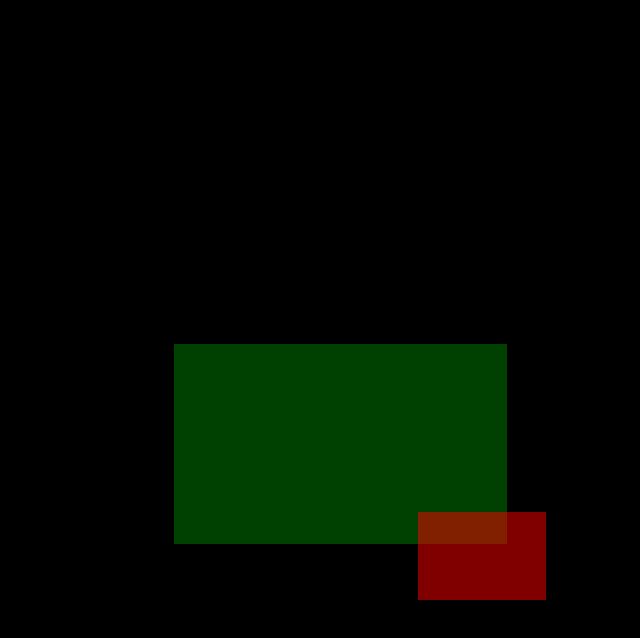
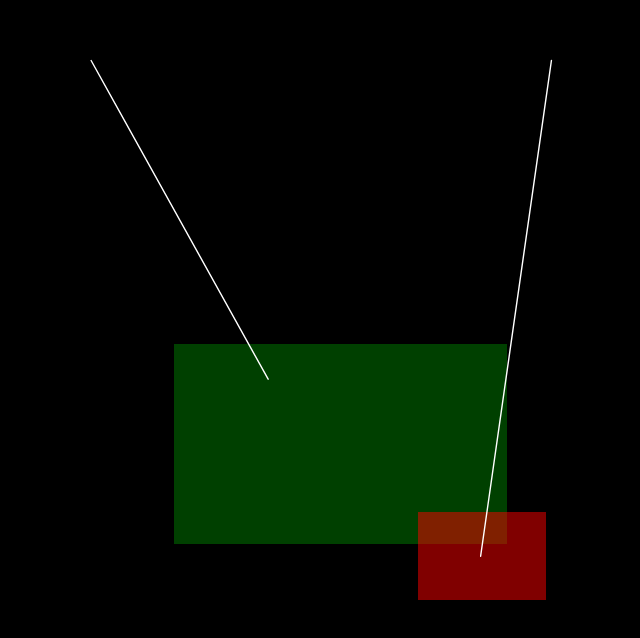
Before and after one commit to pooya-badiee/pooya-badiee, a Next.js app: page / in a window 1280 px wide. Shown: the part 152-790 px from the top of the page, without its empty margins (440-1080 px from the left). Built offline with nearby package versions, Linux system fonts and the light colour scheme.

Commit message:
add arrow prototypes

```diff
--- /dev/null
+++ b/src/home-screen/components/arrows/index.ts
@@ -0,0 +1,2 @@
+export { PointToLaptopArrow } from './point-to-laptop-arrow'
+export { PointToPhoneArrow } from './point-to-phone-arrow'
--- /dev/null
+++ b/src/home-screen/components/arrows/point-to-laptop-arrow.tsx
@@ -0,0 +1,10 @@
+import type { ArrowProps } from './types'
+
+export function PointToLaptopArrow(props: ArrowProps) {
+  return (
+    <svg viewBox="0 0 3615 2259" width={3615} height={2259} {...props}>
+      <title>Pointing arrow to laptop</title>
+      <line x1={1500} y1={600} x2={2000} y2={1500} stroke="white" strokeWidth="4" strokeLinecap="round" />
+    </svg>
+  )
+}
--- /dev/null
+++ b/src/home-screen/components/arrows/point-to-phone-arrow.tsx
@@ -0,0 +1,10 @@
+import type { ArrowProps } from './types'
+
+export function PointToPhoneArrow(props: ArrowProps) {
+  return (
+    <svg viewBox="0 0 3615 2259" width={3615} height={2259} {...props}>
+      <title>Pointing arrow to phone</title>
+      <line x1={2800} y1={600} x2={2600} y2={2000} stroke="white" strokeWidth="4" strokeLinecap="round" />
+    </svg>
+  )
+}
--- /dev/null
+++ b/src/home-screen/components/arrows/types.ts
@@ -0,0 +1,3 @@
+export type ArrowProps = {
+  className?: string
+}
--- a/src/home-screen/index.tsx
+++ b/src/home-screen/index.tsx
@@ -1,5 +1,6 @@
 'use client'
 import clsx from 'clsx'
+import { PointToLaptopArrow, PointToPhoneArrow } from './components/arrows'
 import HomeScreenImage from './components/home-screen-image'
 import classes from './styles.module.scss'
 import useAreImagesLoaded from './use-are-images-loaded'
@@ -15,9 +16,11 @@ function HomeScreen() {
         <HomeScreenImage path="/assets/laptop.png" alt="Laptop" className={classes.layer} />
         <HomeScreenImage path="/assets/glasses.png" alt="Glasses" className={classes.layer} />
         {/* Selections */}
-        <button type='button' aria-label='Select Laptop' className={classes.selectLaptop} />
-        <button type='button' aria-label='Select Phone' className={classes.selectPhone} />
-
+        <button type="button" aria-label="Select Laptop" className={classes.selectLaptop} />
+        <button type="button" aria-label="Select Phone" className={classes.selectPhone} />
+        {/* arrows */}
+        <PointToLaptopArrow className={classes.arrow} />
+        <PointToPhoneArrow className={classes.arrow} />
       </div>
     </main>
   )
--- a/src/home-screen/styles.module.scss
+++ b/src/home-screen/styles.module.scss
@@ -61,3 +61,11 @@
   left: 48%;
   cursor: pointer;
 }
+.arrow {
+  position: absolute;
+  pointer-events: none;
+  left: 0;
+  top: 0;
+  width: 100%;
+  height: 100%;
+}
```
